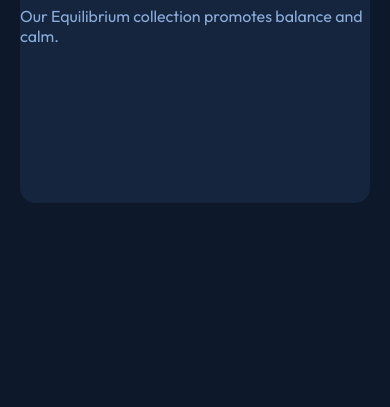
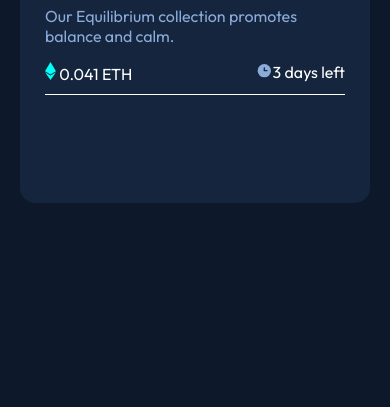
Before and after one commit to Terdanny1/NFT-Preview-Card-Component-Challenge, a plain HTML site: page index.html in a window 390 px wide. Shown: the part 437-844 px from the top of the page. Drawn offline with Linux system fonts and the light colour scheme.

Commit message:
Testing responsiveness

```diff
--- a/index.html
+++ b/index.html
@@ -4,7 +4,7 @@
   <meta charset="UTF-8">
   <meta http-equiv="X-UA-Compatible" content="IE=edge">
   <meta name="viewport" content="width=device-width, initial-scale=1.0">
-  <title>Document</title>
+  <title>NFT Card Preview</title>
   <link rel="stylesheet" href="style.css">
   <link rel="shortcut icon" href="/images/favicon-32x32.png" type="image/x-icon">
   <link href="https://fonts.googleapis.com/css2?family=Outfit:wght@300;400;600&display=swap" rel="stylesheet">
@@ -17,9 +17,21 @@
             <img class="image" src="/images/image-equilibrium.jpg" alt="image-equilibrium">
             <div class="icon"> <img src="/images/icon-view.svg" alt="eye icon"></div>
         </div>
-        <div class="text">
+        <div class="text-container">
           <h1>Equilibrium #3429</h1>
-          <p style="color: hsl(215, 51%, 70%);">Our Equilibrium collection promotes balance and calm.</p>
+          <p class="para1" style="color: hsl(215, 51%, 70%);">Our Equilibrium collection promotes balance and calm.</p>
+
+          <div class="float-container">
+            <img src="/images/icon-ethereum.svg" alt="icon-ethereum.svg">
+            <span class="span-eth"> 0.041 ETH</span>
+
+            <span class="pry-float"> 3 days left</span>
+             <div class="pry-float"><img src="/images/icon-clock.svg" alt="icon-ethereum.svg"></div>
+
+
+
+
+          </div>
         </div>
     </div>
 
--- a/style.css
+++ b/style.css
@@ -7,18 +7,39 @@ body {
   background-color: hsl(216, 50%, 16%);
   border-radius: 15px;
   margin: 30px auto;
+  /* display: flex;
+  flex-flow: column;
+  align-items: center;
+  justify-content: center; */
   width: 350px;
   height: 580px;
   padding-top: 30px;
 }
-.image-container{
+.image-container {
   border-radius: 10px;
   margin: 0 auto;
+  /* display: flex;
+  flex-flow: column;
+  align-items: center;
+  justify-content: center; */
   width: 300px;
   height: 300px;
 }
-.image{
+.image {
   border-radius: 10px;
   width: 300px;
   height: 300px;
 }
+.text-container {
+  color: white;
+  margin: 0 auto;
+  width: 300px;
+  border-bottom: 1px solid white;
+  padding-bottom: 10px;
+}
+.span-eth {
+  display: inline-block;
+}
+.pry-float {
+  float: right;
+}
```
